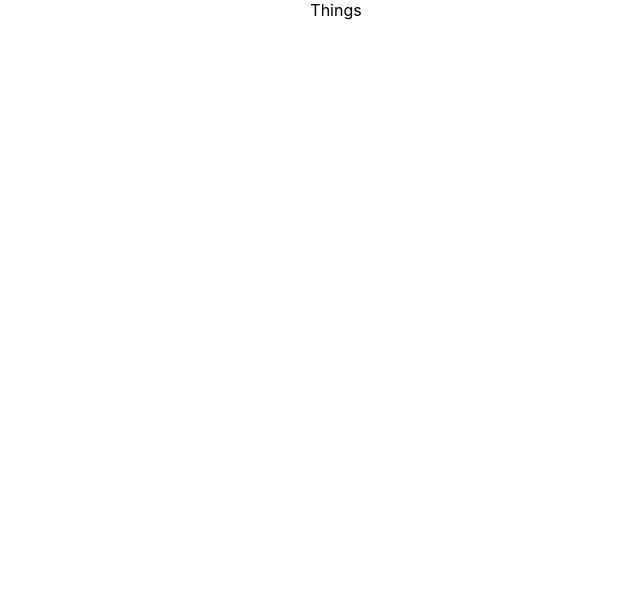
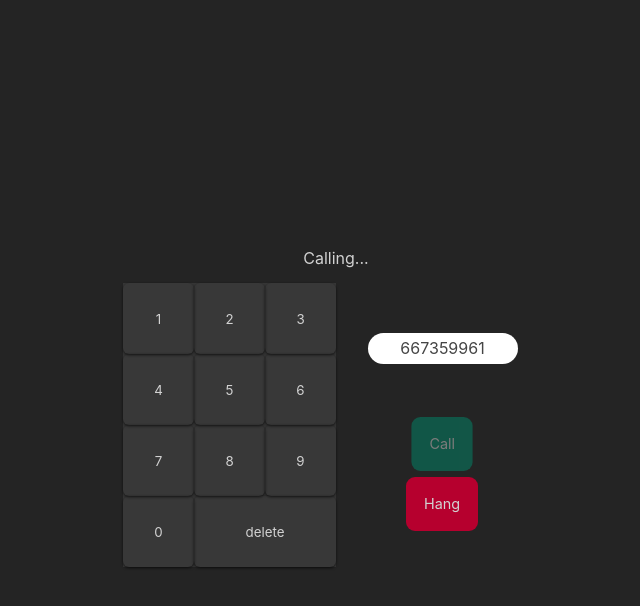
Before and after one commit to xizes2/202207-w4ch3-fernando-paulino, a React (Create React App) app: page / in a window 1280 px wide. Shown: the top 606 px of the page, without its empty margins (304-944 px from the left). Built offline with nearby package versions, Linux system fonts and the light colour scheme.

Commit message:
update components.md

```diff
--- a/src/App.css
+++ b/src/App.css
@@ -1,38 +1,113 @@
-.App {
-  text-align: center;
+* {
+  box-sizing: border-box;
 }
-
-.App-logo {
-  height: 40vmin;
-  pointer-events: none;
+html,
+button {
+  font-family: -apple-system, BlinkMacSystemFont, "Segoe UI", "Roboto", "Oxygen",
+    "Ubuntu", "Cantarell", "Fira Sans", "Droid Sans", "Helvetica Neue",
+    sans-serif;
 }
-
-@media (prefers-reduced-motion: no-preference) {
-  .App-logo {
-    animation: App-logo-spin infinite 20s linear;
-  }
+body {
+  margin: 0;
+  background-color: #242424;
+  color: #d2d2d2;
 }
-
-.App-header {
-  background-color: #282c34;
-  min-height: 100vh;
+ul,
+ol {
+  margin: 0;
+  padding: 0;
+}
+li {
+  list-style: none;
+}
+.container {
+  height: 100vh;
+  display: flex;
+  flex-direction: column;
+  justify-content: center;
+  align-items: center;
+}
+.keyboard {
+  width: 213px;
+  display: flex;
+  flex-wrap: wrap;
+}
+.key {
+  border: none;
+  background-color: #383838;
+  color: #d2d2d2;
+  cursor: pointer;
+  width: 71px;
+  height: 71px;
+  position: relative;
+}
+.key:after {
+  content: "";
+  width: 100%;
+  height: 100%;
+  z-index: 1;
+  position: absolute;
+  top: 0;
+  left: 0;
+  border-radius: 6px;
+  box-shadow: 0px 1px 3px rgba(0, 0, 0, 0.7);
+  opacity: 1;
+}
+.key.big {
+  width: 142px;
+}
+.key:disabled {
+  cursor: default;
+  opacity: 0;
+}
+.key:not(disabled):hover {
+  background-color: #454545;
+}
+.message {
+  line-height: 50px;
+}
+.phone {
+  display: grid;
+  grid-template-columns: 1fr 1fr;
+}
+.actions {
   display: flex;
   flex-direction: column;
   align-items: center;
-  justify-content: center;
-  font-size: calc(10px + 2vmin);
-  color: white;
 }
-
-.App-link {
-  color: #61dafb;
+.actions a {
+  border-radius: 10px;
+  padding: 20px;
+  text-decoration: none;
+  color: inherit;
+  cursor: default;
+  opacity: 0.5;
+  transform: scale(0.9);
+  transition: all 0.2s ease-out;
 }
-
-@keyframes App-logo-spin {
-  from {
-    transform: rotate(0deg);
-  }
-  to {
-    transform: rotate(360deg);
-  }
+.actions .active {
+  cursor: pointer;
+  opacity: 1;
 }
+.actions a.active:hover {
+  transform: scale(1);
+}
+.actions .call {
+  background-color: #00886a;
+}
+.actions .hang {
+  background-color: #b6002e;
+}
+.number {
+  background-color: #fff;
+  color: #454545;
+  padding: 5px 20px;
+  width: 150px;
+  border-radius: 30px;
+  text-align: center;
+  margin: 50px 0;
+  height: 31px;
+}
+.off {
+  visibility: hidden !important;
+}
--- a/src/App.tsx
+++ b/src/App.tsx
@@ -1,7 +1,59 @@
 import "./App.css";
 
 function App() {
-  return <div className="App">Things</div>;
+  return (
+    <div className="container">
+      <span className="message">Calling...</span>
+      <main className="phone">
+        <div className="keyboard-container">
+          <ol className="keyboard">
+            <li>
+              <button className="key">1</button>
+            </li>
+            <li>
+              <button className="key">2</button>
+            </li>
+            <li>
+              <button className="key">3</button>
+            </li>
+            <li>
+              <button className="key">4</button>
+            </li>
+            <li>
+              <button className="key">5</button>
+            </li>
+            <li>
+              <button className="key">6</button>
+            </li>
+            <li>
+              <button className="key">7</button>
+            </li>
+            <li>
+              <button className="key">8</button>
+            </li>
+            <li>
+              <button className="key">9</button>
+            </li>
+            <li>
+              <button className="key">0</button>
+            </li>
+            <li>
+              <button className="key big">delete</button>
+            </li>
+          </ol>
+        </div>
+        <div className="actions">
+          <span className="number">667359961</span>
+          <a href="#" className="call">
+            Call
+          </a>
+          <a href="#" className="hang active">
+            Hang
+          </a>
+        </div>
+      </main>
+    </div>
+  );
 }
 
 export default App;
```
Also changed, not shown: 1 other file (tests, documents, lock files or other folders).
